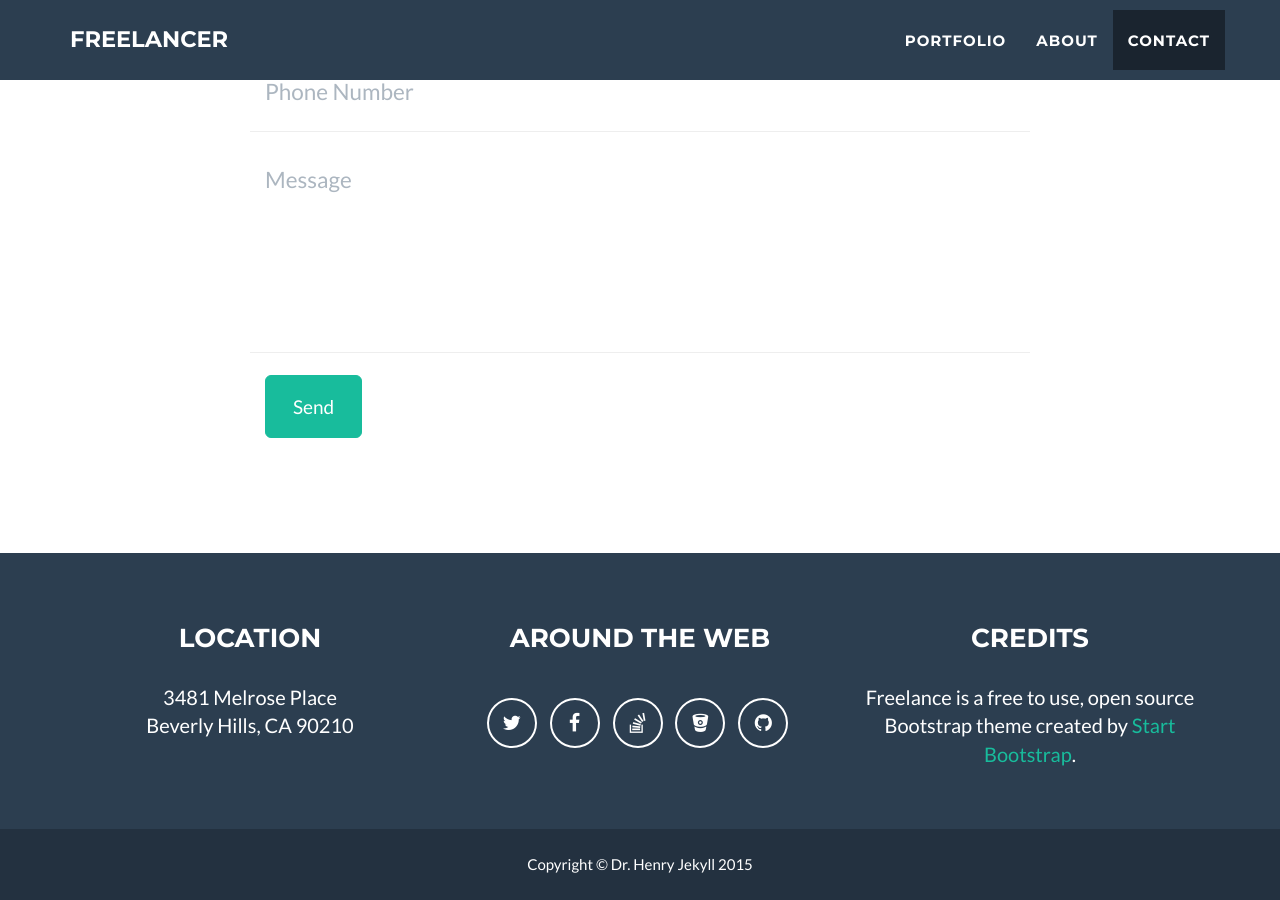
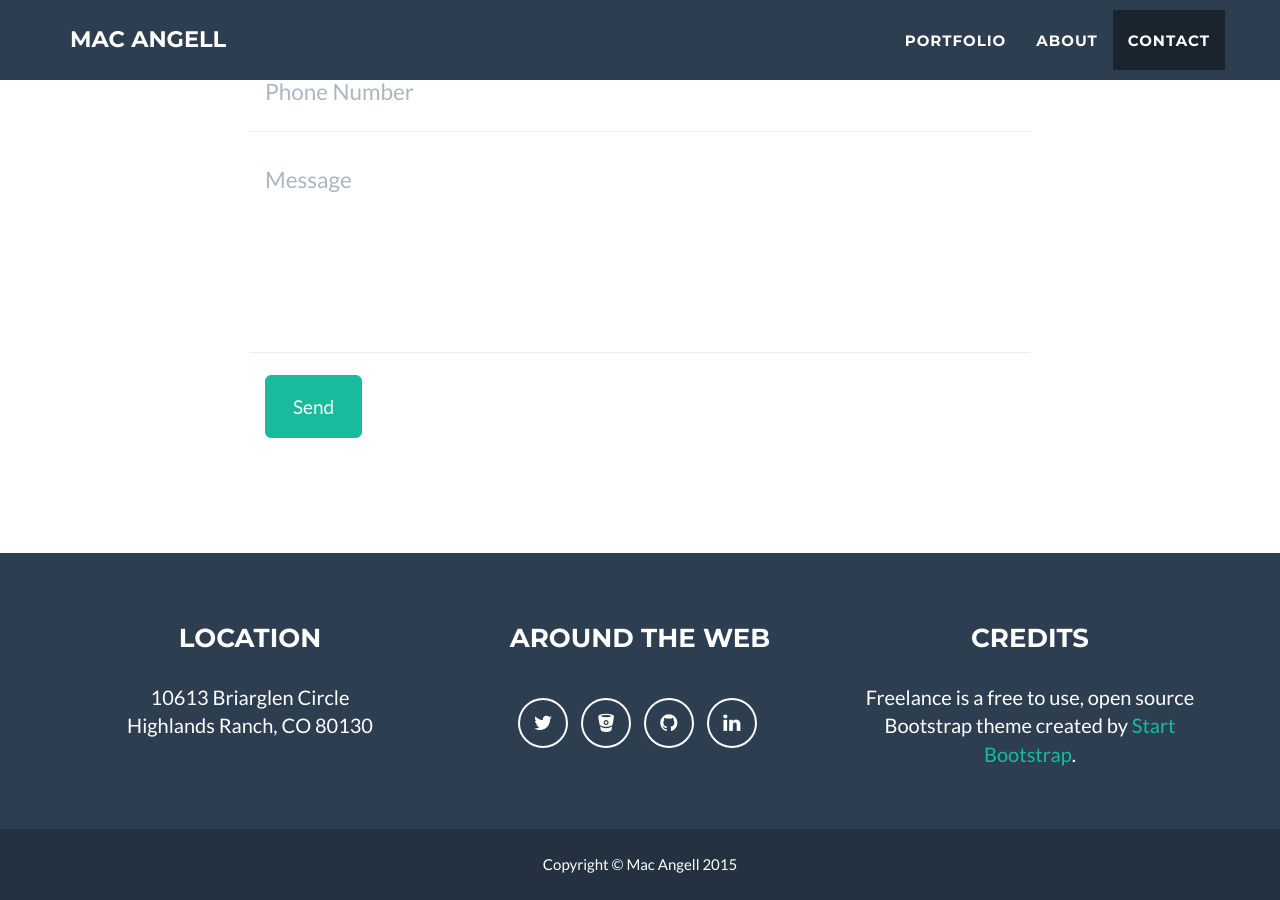
Before and after one commit to mac-/mac-.github.io, a Jekyll site: the page built from index.html, in a window 1280 px wide and 900 px high, scrolled down 2590 px. Built offline with Jekyll 4.4.1, drawn with Linux system fonts in a browser that asks for light colours.

Commit message:
adding details

```diff
--- a/_config.yml
+++ b/_config.yml
@@ -1,6 +1,6 @@
 # Site settings
-title: Freelancer
-email: your-email@domain.com
+title: Mac Angell
+email: mac.ang311@gmail.com
 description: "Write an awesome description for your new site here. You can edit this line in _config.yml. It will appear in your document head meta (for Google search results) and in your feed.xml site description."
 
 # Color settings (hex-codes without the leading hash-tag)
@@ -11,7 +11,7 @@ color:
 
 # Footer settings
 footer:
-  copyright: Dr. Henry Jekyll
+  copyright: Mac Angell
   location: Location
   social: Around the Web
   credits: Credits
@@ -19,20 +19,18 @@ footer:
 # Social networks usernames (many more available: google-plus, flickr, dribbble, pinterest, instagram, tumblr, linkedin, etc.)
 social:
   - title: twitter
-    url: http://twitter.com/jekyllrb
-  - title: facebook
-    url:
-  - title: stack-overflow
-    url: http://stackoverflow.com/questions/tagged/jekyll
+    url: http://twitter.com/macang311
   - title: bitbucket
-    url: http://bitbucket.org/jekyll
+    url: http://bitbucket.org/mac-
   - title: github
-    url: http://github.com/jekyll
+    url: http://github.com/mac-
+  - title: linkedin
+    url: https://www.linkedin.com/in/macangell
 
 # Postal address (add as many lines as necessary)
 address:
-  - line: 3481 Melrose Place
-  - line: Beverly Hills, CA 90210
+  - line: 10613 Briarglen Circle
+  - line: Highlands Ranch, CO 80130
 
 # Credits content
 credits: 'Freelance is a free to use, open source Bootstrap theme created by <a href="http://startbootstrap.com">Start Bootstrap</a>.'
```
Also changed, not shown: screenshot.png (deleted).
